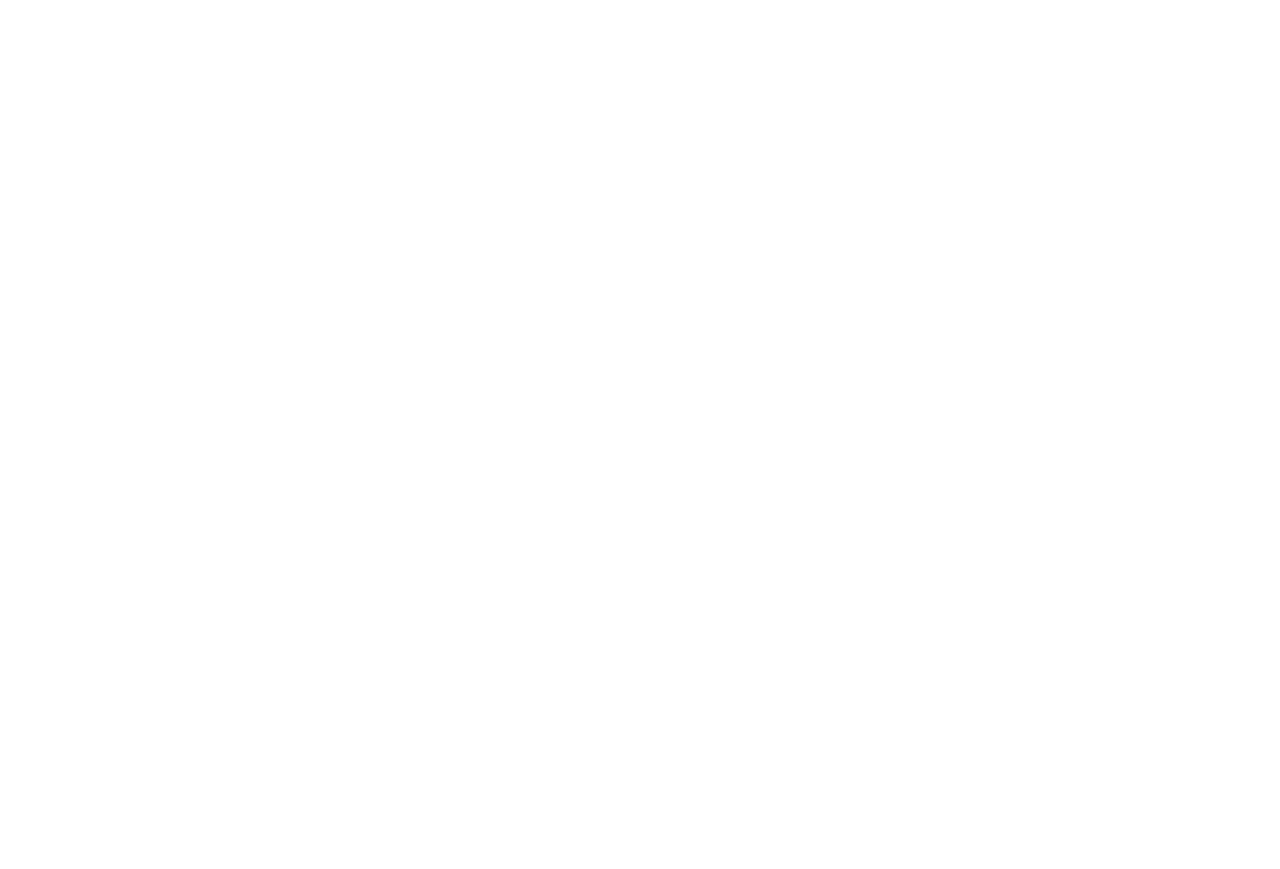
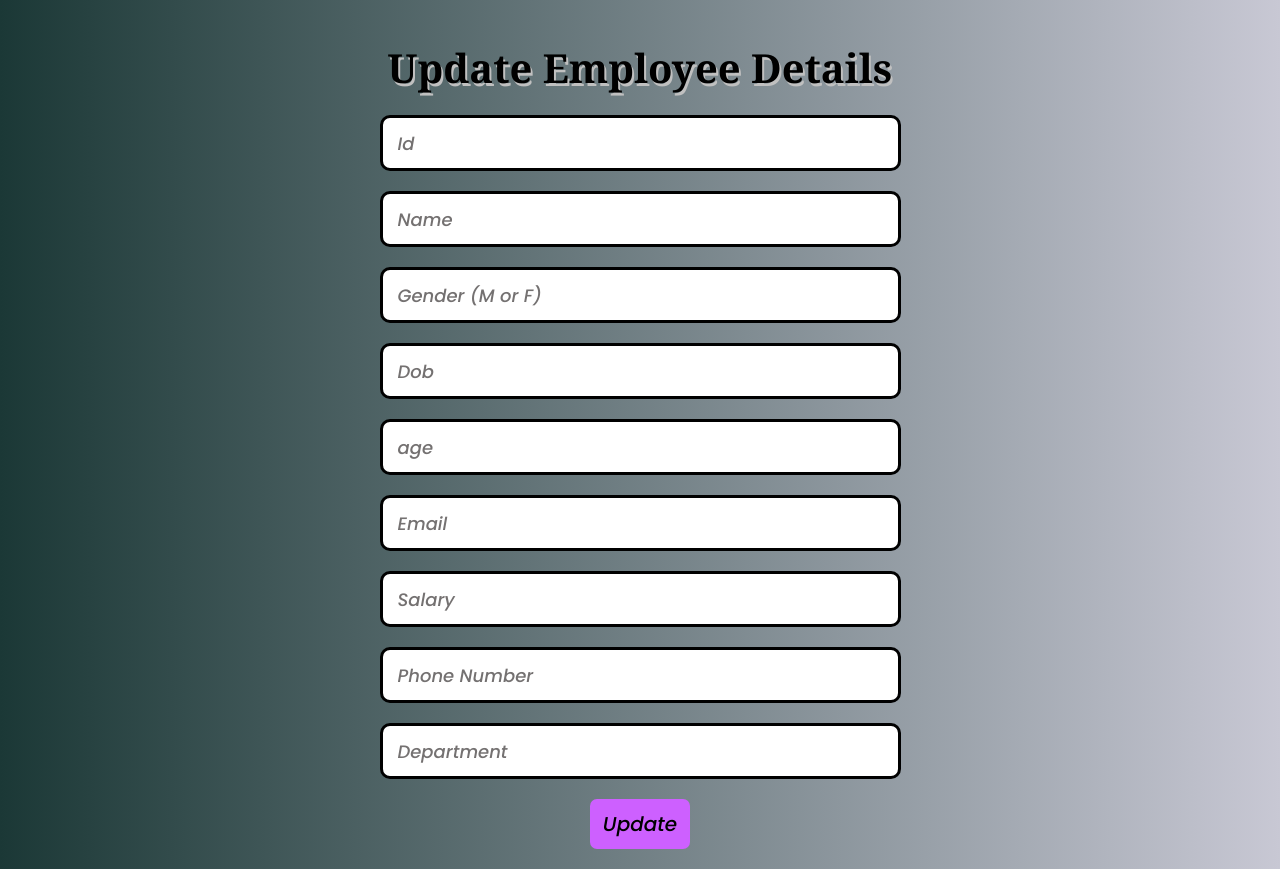
Before and after one commit to NandhiniJ11/EMPLOYEE_MANAGEMENT_SYSTEM, a React (Create React App) app in the folder frontend/: page /update/1 in a window 1280 px wide. Before the commit this address had no page. Before the commit the page ends 800 px from the top, so only its background shows below. Built offline with nearby package versions, Linux system fonts and the light colour scheme.

Commit message:
third commit

```diff
--- a/frontend/src/App.js
+++ b/frontend/src/App.js
@@ -4,7 +4,7 @@
   Route,
 } from "react-router-dom"
 import Add from "./pages/Add";
-
+import Update from "./pages/Update";
 import Employee from "./pages/Employee";
 import "./style.css"
 
@@ -15,7 +15,7 @@
       <Routes>
         <Route path="/" element={<Employee/>}></Route>
         <Route path="/add" element={<Add/>}></Route>
-
+        <Route path="/update/:id" element={<Update/>}></Route>
       </Routes>
       </BrowserRouter>
     </div>
--- a/frontend/src/pages/Add.jsx
+++ b/frontend/src/pages/Add.jsx
@@ -4,49 +4,50 @@
 
 const Add = () => {
 
-    const [emps,setEmp]=useState({
-        id:"",
-        name:"",
-        gender:"",
-        dob:"",
-        age:"",
-        email:"",
-        salary:"",
-        phno:"",
-        dept:""
+    const [emps, setEmp] = useState({
+        id: "",
+        name: "",
+        gender: "",
+        dob: "",
+        age: "",
+        email: "",
+        salary: "",
+        phno: "",
+        dept: ""
     })
 
-    const navi=useNavigate()
+    const navi = useNavigate()
 
-    const handleChange=(e)=>{
-        setEmp(prev=>({...prev,[e.target.name]:e.target.value}))
+    const handleChange = (e) => {
+        setEmp(prev => ({ ...prev, [e.target.name]: e.target.value }))
     };
-    const handleClick= async e =>{
+
+    const handleClick = async (e) => {
         e.preventDefault()
         try {
-            await axios.post("http://localhost:8800/employee",emps)
+            await axios.post("http://localhost:8800/employee", emps)
             navi("/")
         } catch (err) {
             console.log(err)
         }
     }
 
-    console.log(emps)
+
     return (
-    <div className='form'>
-        <h1 className='head'>Add Employee</h1>
-        <input type="text" placeholder='Id' onChange={handleChange} name='id'/>
-        <input type="text" placeholder='Name' onChange={handleChange} name='name'/>
-        <input type="text" placeholder='Gender (M or F)' onChange={handleChange} name='gender'/>
-        <input type="text" placeholder='Dob' onChange={handleChange} name='dob'/>
-        <input type="number" placeholder='age' onChange={handleChange} name='age'/>
-        <input type="email" placeholder='Email' onChange={handleChange} name='email'/>
-        <input type="number" placeholder='Salary' onChange={handleChange} name='salary'/>
-        <input type="number" placeholder='Phone Number' onChange={handleChange} name='phno'/>
-        <input type="text" placeholder='Department' onChange={handleChange} name='dept'/>
-        <button onClick={handleClick} className='doo'>Add</button>
-    </div>
-  )
+        <div className='form'>
+            <h1 className='head'>Add Employee</h1>
+            <input type="text" placeholder='Id' onChange={handleChange} name='id' />
+            <input type="text" placeholder='Name' onChange={handleChange} name='name' />
+            <input type="text" placeholder='Gender (M or F)' onChange={handleChange} name='gender' />
+            <input type="date" placeholder='Dob' onChange={handleChange} name='dob' max={currentDate} />
+            <input type="number" placeholder='age' onChange={handleChange} name='age' />
+            <input type="email" placeholder='Email' onChange={handleChange} name='email' />
+            <input type="number" placeholder='Salary' onChange={handleChange} name='salary' />
+            <input type="number" placeholder='Phone Number' onChange={handleChange} name='phno' />
+            <input type="text" placeholder='Department' onChange={handleChange} name='dept' />
+            <button onClick={handleClick} className='doo'>Add</button>
+        </div>
+    )
 }
 
 export default Add
--- a/frontend/src/pages/Employee.jsx
+++ b/frontend/src/pages/Employee.jsx
@@ -49,8 +49,10 @@
                         </tr>
                     </thead>
                     <tbody>
-                        {emp.map(emps=>(
-                            <tr>
+                        {
+                        emp.length>0?(
+                            emp.map(emps=>(
+                            <tr key={emp.id}>
                                 <td>{emps.id}</td>
                                 <td>{emps.name}</td>
                                 <td>{emps.gender}</td>
@@ -63,7 +65,12 @@
                                 <td ><button className="deleteemp" onClick={()=>handleDelete(emps.id)}>Delete</button></td>
                                 {/* <td><button className="updateemp"><Link to={`/update/${emps.id}`}>Update</Link></button></td> */}
                             </tr>
-                        ))}
+                        ))
+                    ):(
+                        <tr>
+                            <td colSpan="10">No employees found</td>
+                        </tr>
+                    )}
                     </tbody>
                 </table>
                 <button className="addemp"><Link to="/add">Add Employee </Link></button>
--- /dev/null
+++ b/frontend/src/pages/Update.jsx
@@ -0,0 +1,54 @@
+import React, { useState } from 'react'
+import { useLocation, useNavigate } from 'react-router-dom'
+import axios from 'axios'
+
+const Update = () => {
+
+    const [emps,setEmp]=useState({
+        id:"",
+        name:"",
+        gender:"",
+        dob:"",
+        age:"",
+        email:"",
+        salary:"",
+        phno:"",
+        dept:""
+    })
+
+    const navi=useNavigate()
+    const loci=useLocation();
+    const empId=loci.pathname.split('/')[2]
+
+    const handleChange=(e)=>{
+        setEmp(prev=>({...prev,[e.target.name]:e.target.value}))
+    };
+    const handleClick= async e =>{
+        e.preventDefault()
+        try {
+            await axios.put("http://localhost:8800/employee/"+empId,emps)
+            navi("/")
+        } catch (err) {
+            console.log(err)
+        }
+    }
+
+    console.log(emps)
+    return (
+    <div className='form'>
+        <h1 className='head'>Update Employee Details</h1>
+        <input type="text" placeholder='Id' onChange={handleChange} name='id'/>
+        <input type="text" placeholder='Name' onChange={handleChange} name='name'/>
+        <input type="text" placeholder='Gender (M or F)' onChange={handleChange} name='gender'/>
+        <input type="text" placeholder='Dob' onChange={handleChange} name='dob'/>
+        <input type="number" placeholder='age' onChange={handleChange} name='age'/>
+        <input type="email" placeholder='Email' onChange={handleChange} name='email'/>
+        <input type="number" placeholder='Salary' onChange={handleChange} name='salary'/>
+        <input type="number" placeholder='Phone Number' onChange={handleChange} name='phno'/>
+        <input type="text" placeholder='Department' onChange={handleChange} name='dept'/>
+        <button onClick={handleClick} className='dooo'>Update</button>
+    </div>
+  )
+}
+
+export default Update
--- a/frontend/src/style.css
+++ b/frontend/src/style.css
@@ -1,6 +1,6 @@
 @import url('https://fonts.googleapis.com/css2?family=Nova+Square&family=Poppins:ital,wght@1,500&display=swap');
 body{
-    background-image: linear-gradient(to right,rgb(128, 249, 243),rgb(112, 112, 253));
+    background-image: linear-gradient(to right,rgb(27, 56, 54),rgb(200, 200, 212));
     opacity: 50;
 }
 table,th,td{
@@ -19,6 +19,9 @@
 tr{
     height: 40px;
     background-color: rgb(171, 153, 153);
+}
+tr :nth-child(even){
+    background-color: whitesmoke;
 }
 
 .final{
@@ -41,7 +44,7 @@
     box-shadow: 0px 0px 10px rgb(251,111, 98);
 }
 
-/* .updateemp{
+.updateemp{
     border: none;
     cursor: pointer;
     width: 60px;
@@ -52,7 +55,7 @@
 }
 .updateemp:hover{
     box-shadow: 0px 0px 10px rgb(45, 189, 255);
-} */
+}
 
 .addemp{
     margin-top: 20px;
@@ -120,7 +123,7 @@
 
 .head{
     margin: 40px 0 0 0;
-    font-family: 'Nova Square';
+    font-family:Cambria, Cochin, Georgia, Times, 'Times New Roman', serif;
     font-size: 40px;
-    text-shadow: 2px 2px white;
+    text-shadow: 2px 3px silver;
 }
```
Also changed, not shown: 1 other file (tests, documents, lock files or other folders).
